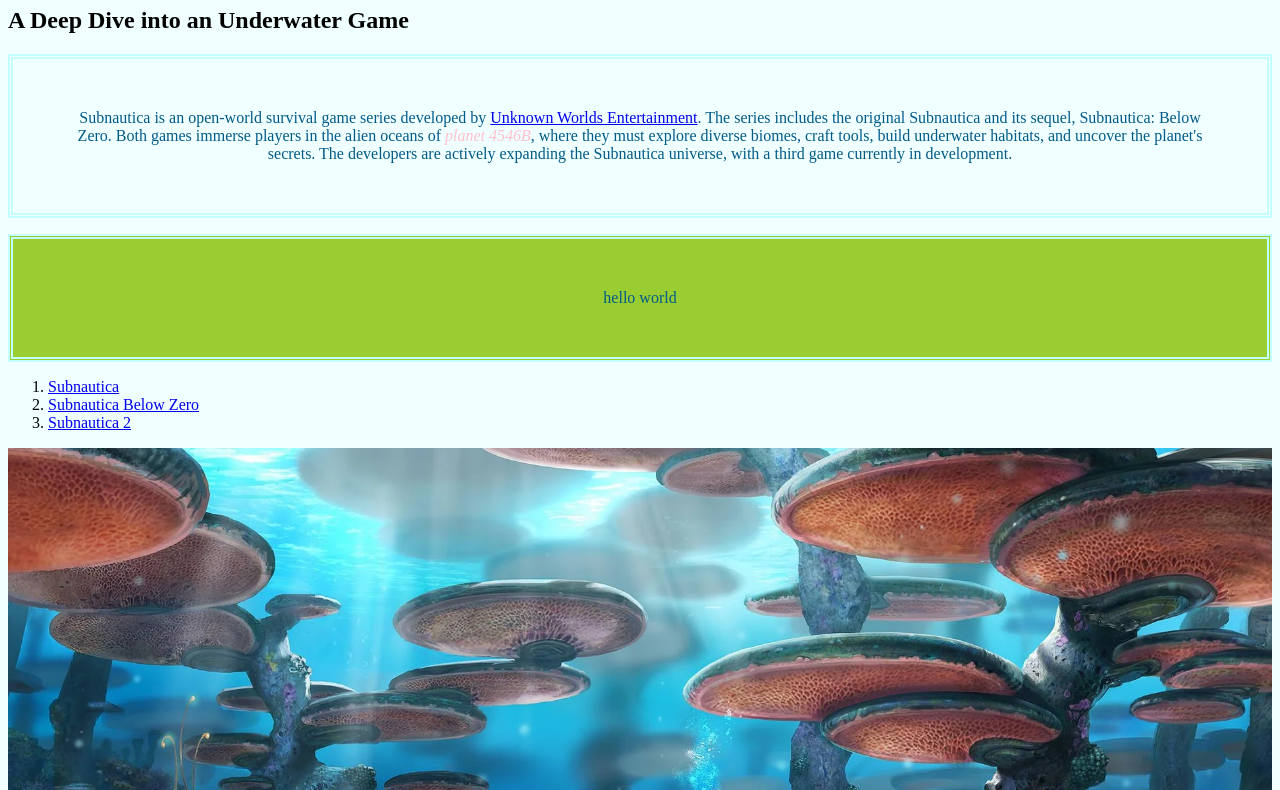
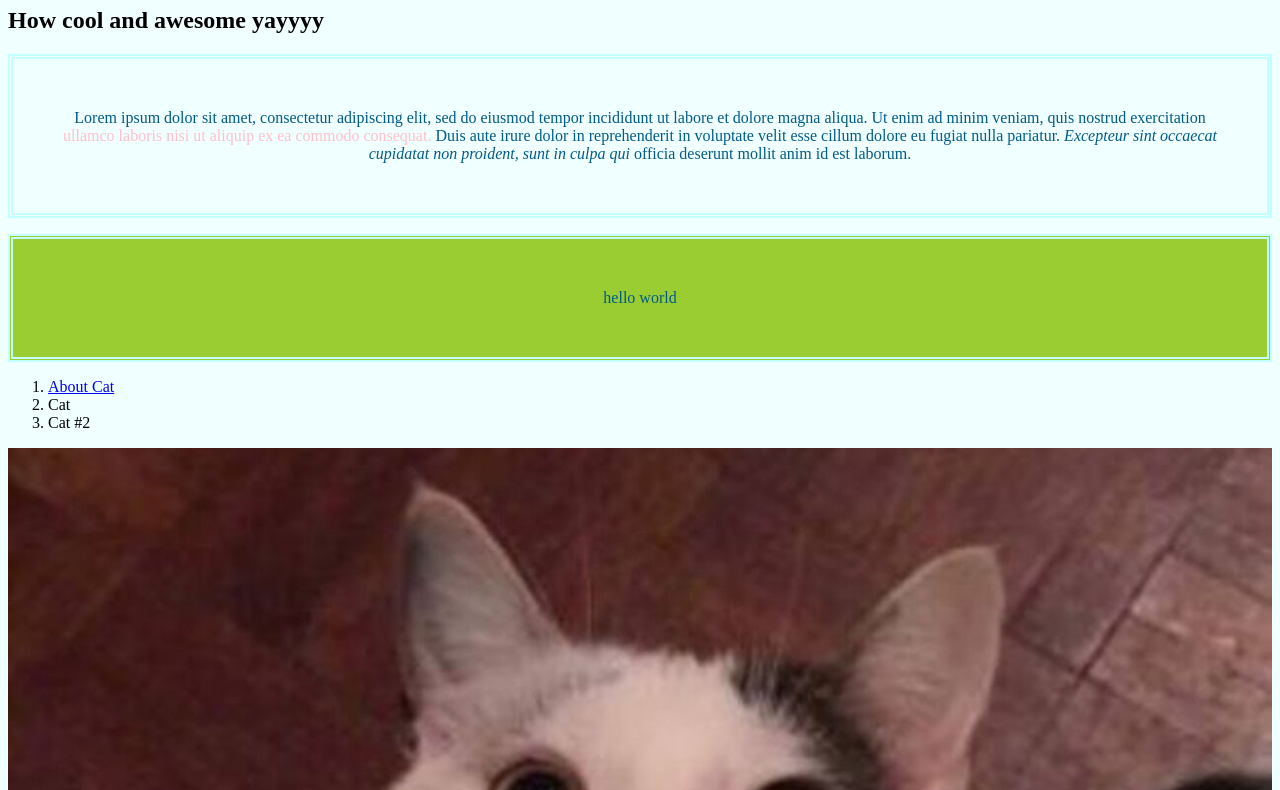
Before and after one commit to JolieRice/homepage, a plain HTML site: page first-website/index.html in a window 1280 px wide. Shown: the part 73-863 px from the top of the page. Drawn offline with Linux system fonts and the light colour scheme.

Commit message:
first website

```diff
--- a/first-website/index.html
+++ b/first-website/index.html
@@ -5,20 +5,20 @@
         <link rel="stylesheet" href="main.css">
     </head>
     <body>
-        <h1 style="text-align:center; color:#012b5b; background-color:#63d8ff;">Subnautica</h1>
-        <h2>A Deep Dive into an Underwater Game</h2>
+        <h1 style="text-align:center; color:#012b5b; background-color:#63d8ff;">My First Website</h1>
+        <h2>How cool and awesome yayyyy</h2>
 
         <!--this is so cool and awesome-->
-        <p>Subnautica is an open-world survival game series developed by <a href="https://unknownworlds.com/en/games">Unknown Worlds Entertainment</a>. The series includes the original Subnautica and its sequel, Subnautica: Below Zero. Both games immerse players in the alien oceans of <span class="highlight"><i>planet 4546B</i></span>, where they must explore diverse biomes, craft tools, build underwater habitats, and uncover the planet's secrets. The developers are actively expanding the Subnautica universe, with a third game currently in development.</p>
+        <p>Lorem ipsum dolor sit amet, consectetur adipiscing elit, sed do eiusmod tempor incididunt ut labore et dolore magna aliqua. Ut enim ad minim veniam, quis nostrud exercitation <span class="highlight">ullamco laboris nisi ut aliquip ex ea commodo consequat.</span> Duis aute irure dolor in reprehenderit in voluptate velit esse cillum dolore eu fugiat nulla pariatur. <i>Excepteur sint occaecat cupidatat non proident, sunt in culpa qui </i>officia deserunt mollit anim id est laborum.</p>
 
         <p class="special">hello world</p>
 
         <ol>
-            <li><a href="about.html">Subnautica</a></li>
-            <li><a href="subnauticabelowzero.html">Subnautica Below Zero</a></li>
-            <li><a href="subnautica2.html">Subnautica 2</a></li>
+            <li><a href="about.html">About Cat</a></li>
+            <li>Cat</li>
+            <li>Cat #2</li>
         </ol>
 
-        <img src="home pic.webp" width="800">
+        <img src="bigmouthcat.jpg" width="800">
     </body>
 </html>
```
Also changed, not shown: github.css (+0 -8 lines).
